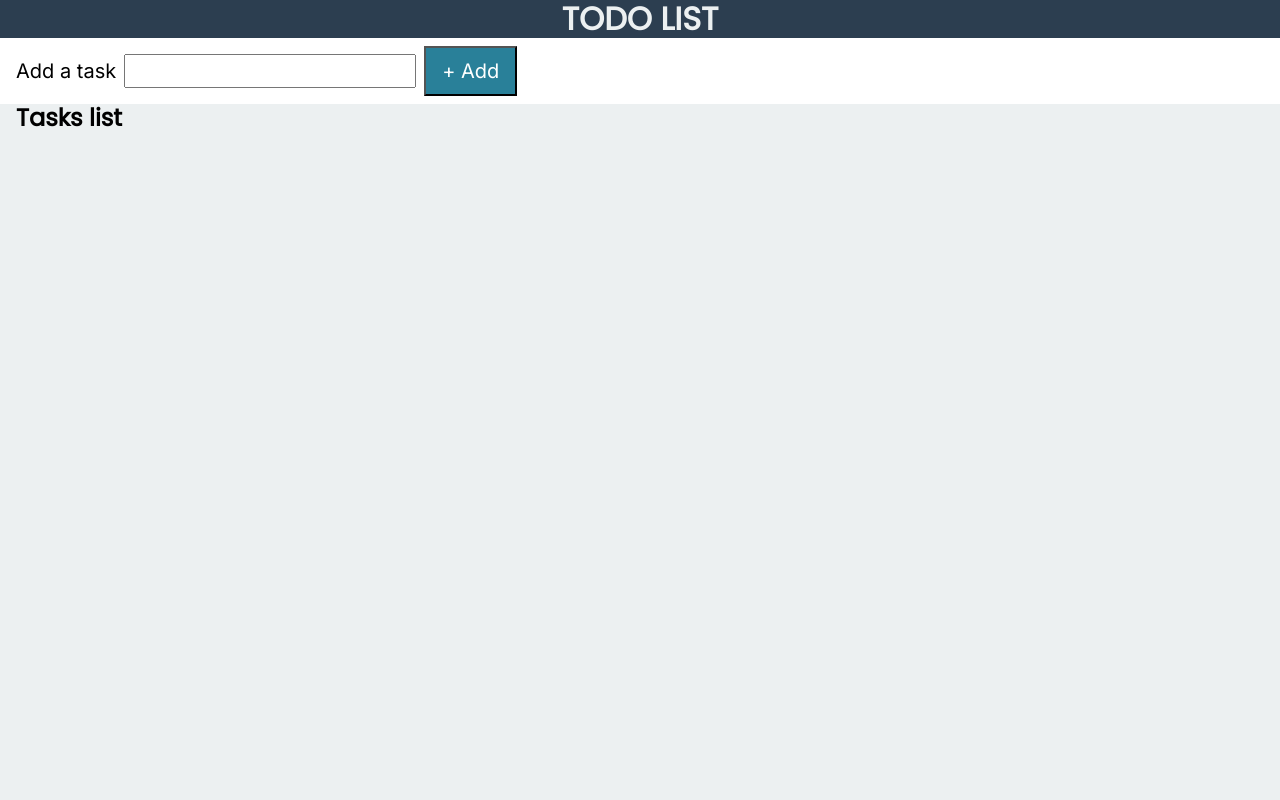
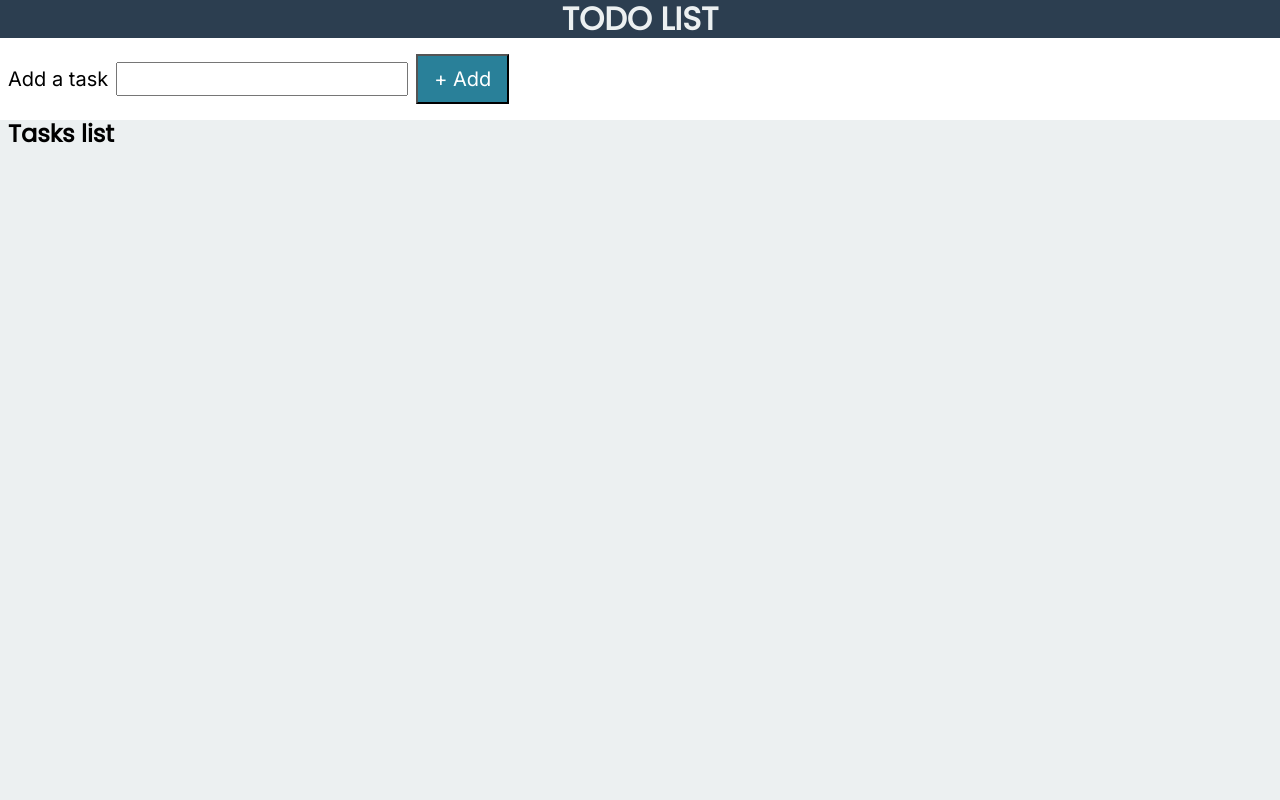
Before and after one commit to andrea-marletta/todo-list, a React (Vite) app: page / in a window 1280 px wide. Shown: the top 800 px of the page. Built offline with nearby package versions, Linux system fonts and the light colour scheme.

Commit message:
style(todo): replace left margin with padding

```diff
--- a/src/App.jsx
+++ b/src/App.jsx
@@ -72,7 +72,7 @@ function App() {
         onAddTodo={addTodo}
       />
       <main className={styles.main}>
-        <section className={styles.section}>
+        <section>
           <header>
             <h2 ref={taskListHeadingRef} tabIndex="-1">Tasks list</h2>
           </header>
--- a/src/App.module.css
+++ b/src/App.module.css
@@ -2,8 +2,5 @@
   background-color: #ecf0f1;
   margin-top: 0.5rem;
   min-height: 100vh;
+  padding: 0 0.5rem;
 }
-
-.section {
-  margin-left: 1rem;
-}
--- a/src/components/Header.module.css
+++ b/src/components/Header.module.css
@@ -5,7 +5,7 @@
 }
 
 .form {
-  margin-left: 1rem;
+  padding: 0.5rem;
   margin-top: 0.5rem;
   margin-bottom: 0.5rem;
   display: flex;
```
